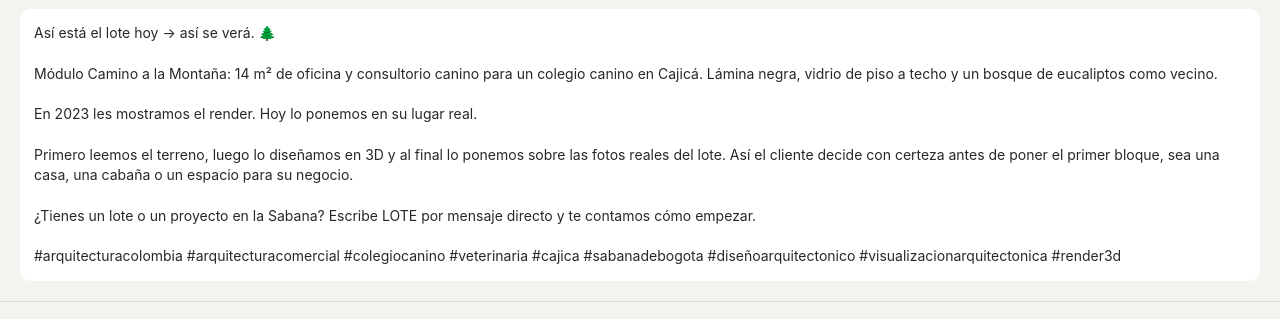
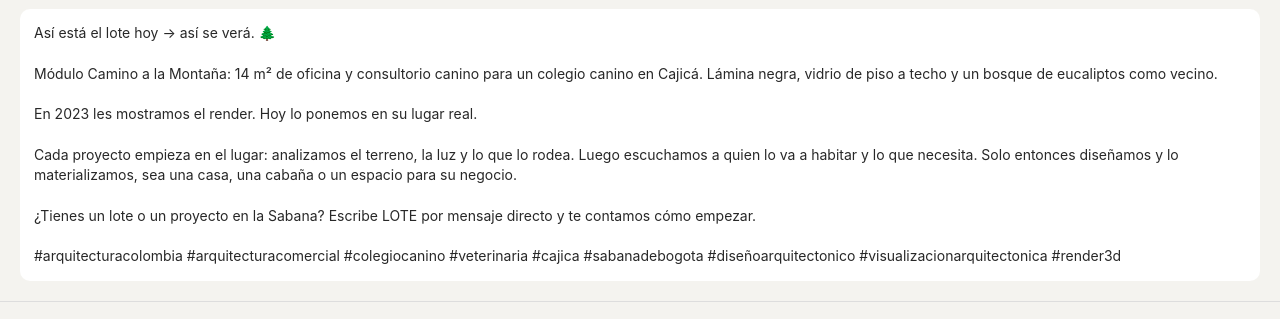
Before and after one commit to mariamulatacreative/Redes, a plain HTML site: page semana-01/index.html in a window 1280 px wide. Shown: the part 418-737 px from the top of the page. Drawn offline with Linux system fonts and the light colour scheme.

Commit message:
Semana 01: nuevo párrafo de proceso en caption del reel
Co-Authored-By: Claude Opus 5.5 <noreply@anthropic.com>
Claude-Session: https://claude.ai/code/session_01GfMbbZJcYeKUxQ1XVs6reN

```diff
--- a/semana-01/index.html
+++ b/semana-01/index.html
@@ -16,7 +16,7 @@ Módulo Camino a la Montaña: 14 m² de oficina y consultorio canino para un col
 
 En 2023 les mostramos el render. Hoy lo ponemos en su lugar real.
 
-Primero leemos el terreno, luego lo diseñamos en 3D y al final lo ponemos sobre las fotos reales del lote. Así el cliente decide con certeza antes de poner el primer bloque, sea una casa, una cabaña o un espacio para su negocio.
+Cada proyecto empieza en el lugar: analizamos el terreno, la luz y lo que lo rodea. Luego escuchamos a quien lo va a habitar y lo que necesita. Solo entonces diseñamos y lo materializamos, sea una casa, una cabaña o un espacio para su negocio.
 
 ¿Tienes un lote o un proyecto en la Sabana? Escribe LOTE por mensaje directo y te contamos cómo empezar.
 
```
